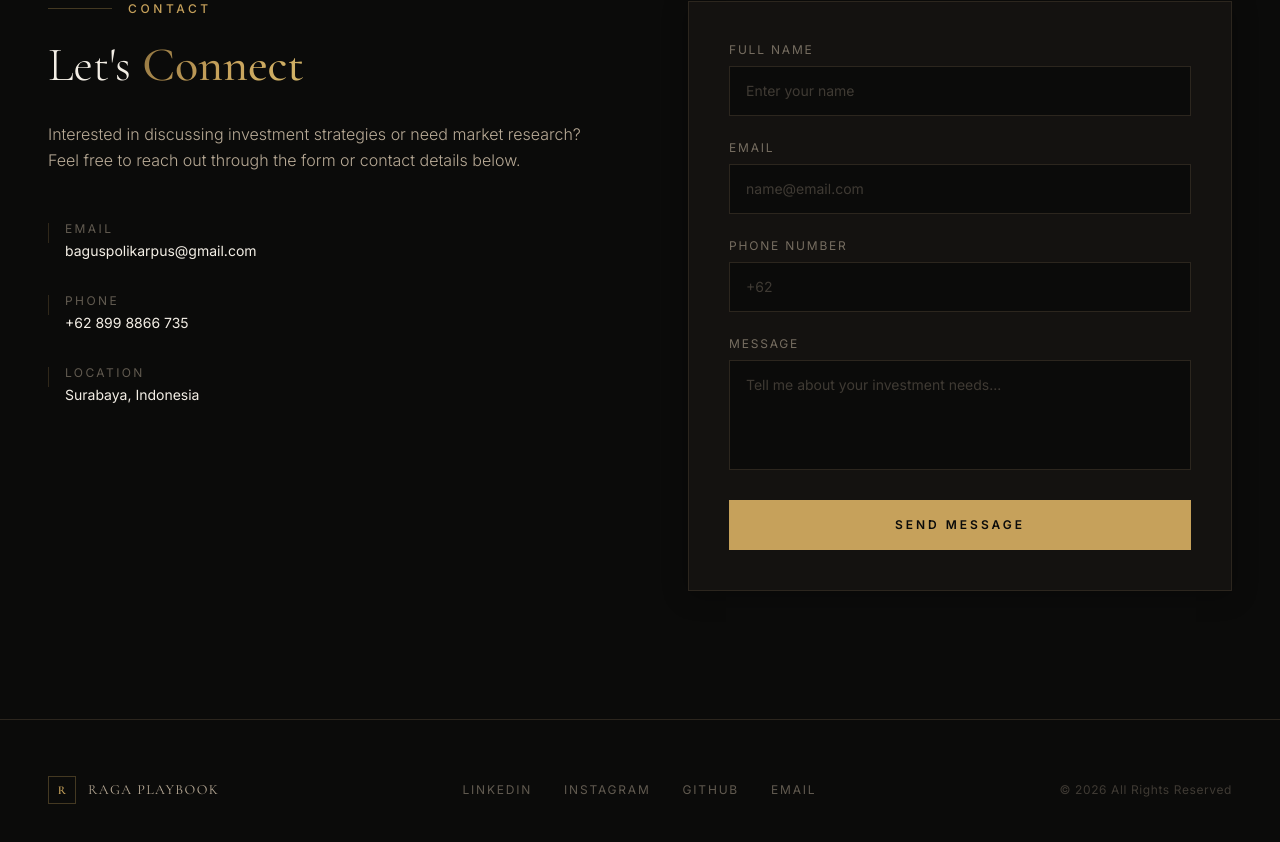
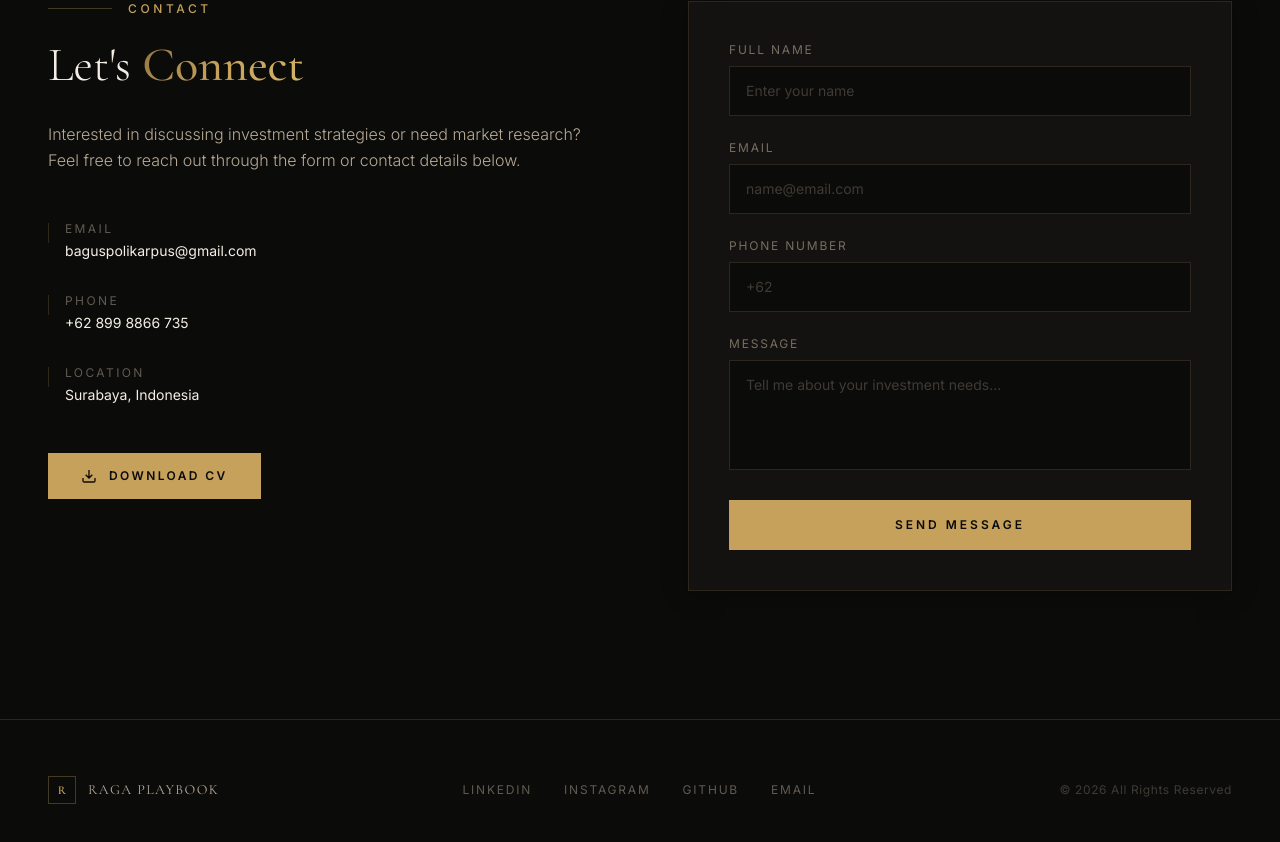
Before and after one commit to broden101/portfolio, a Next.js app: page / in a window 1280 px wide. Shown: the part 3903-4745 px from the top of the page. Built offline with nearby package versions, Linux system fonts and the light colour scheme.

Commit message:
feat: download CV button in contact section

```diff
--- a/components/Contact.tsx
+++ b/components/Contact.tsx
@@ -46,6 +46,17 @@ export default function Contact() {
                   </div>
                 </div>
               ))}
+
+              <div className="pt-4">
+                <a
+                  href="/cv-raga-playbook.pdf"
+                  download
+                  className="inline-flex items-center gap-3 px-8 py-3.5 bg-[#C6A15B] text-[#0B0B0A] text-xs tracking-[0.2em] uppercase font-semibold hover:bg-[#D4B76A] transition-all duration-300 border border-[#C6A15B]"
+                >
+                  <svg className="w-4 h-4" fill="none" stroke="currentColor" strokeWidth="2" viewBox="0 0 24 24"><path d="M21 15v4a2 2 0 01-2 2H5a2 2 0 01-2-2v-4M7 10l5 5 5-5M12 15V3" /></svg>
+                  Download CV
+                </a>
+              </div>
             </div>
           </div>
 
```
Also changed, not shown: 1 other file (tests, documents, lock files or other folders).
